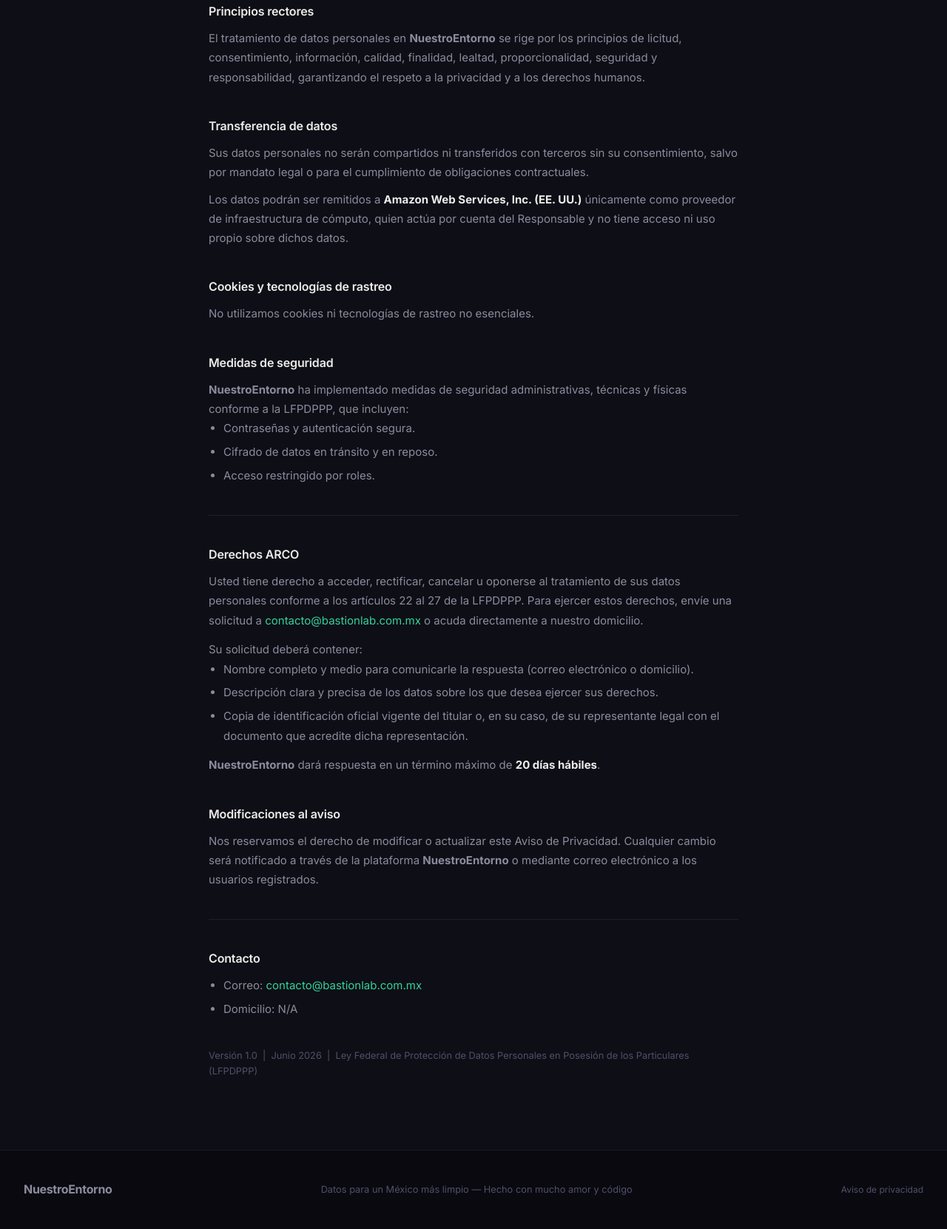
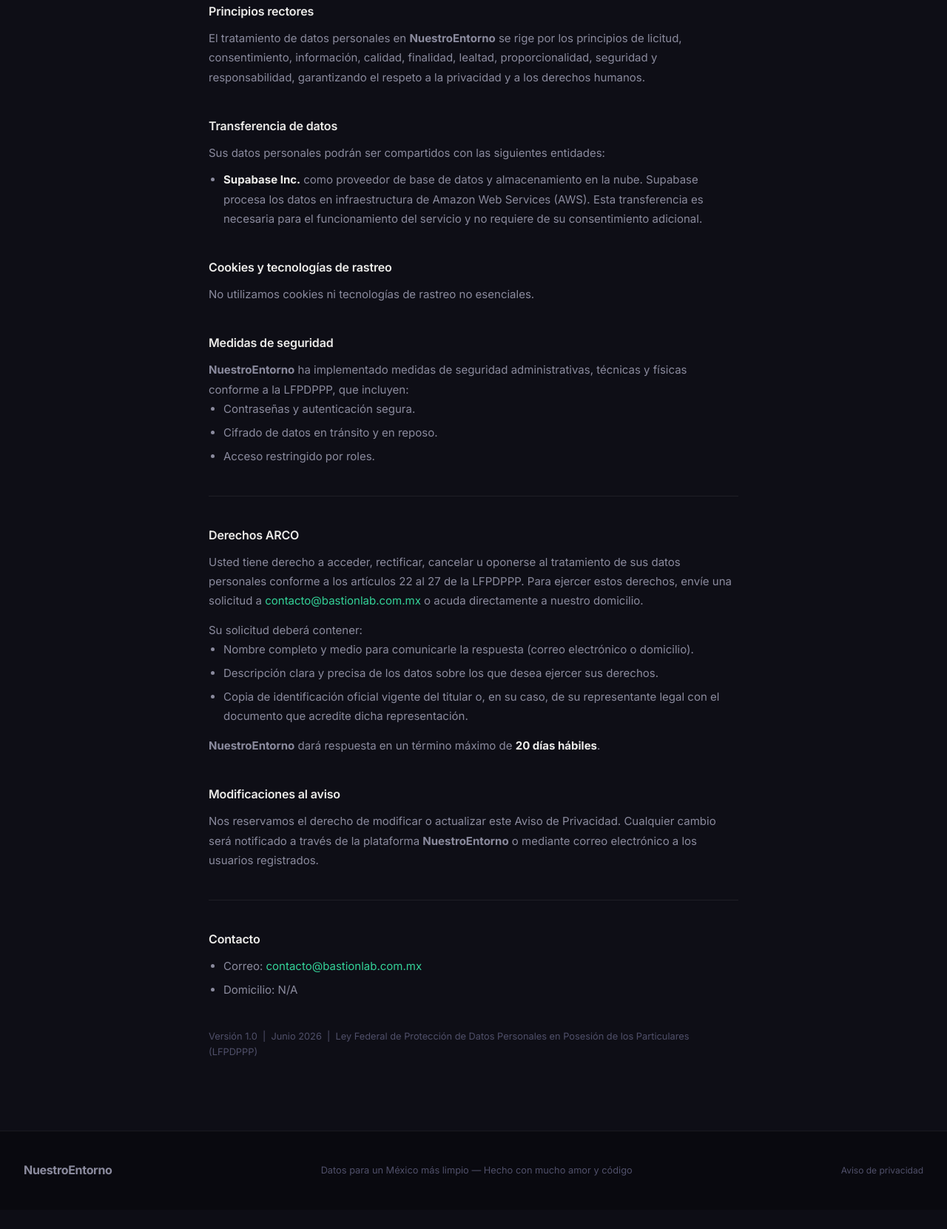
Before and after one commit to th3-butl3r/amixtli-front-end, a Flask app: page /politica_privacidad in a window 1280 px wide. Shown: the part 1060-2721 px from the top of the page at 74% size. After the commit the page ends 2649 px from the top, so only its background shows below. Run offline with Flask 3, Linux system fonts and the light colour scheme; parts of the project's set-up code (start-up, migrations or seed data) failed here and were passed over.

Commit message:
feat: Update privacy doc

```diff
--- a/templates/privacy_policy.html
+++ b/templates/privacy_policy.html
@@ -72,16 +72,17 @@
   <div class="content-block">
     <h2>Transferencia de datos</h2>
     <p>
-      Sus datos personales no serán compartidos ni transferidos con terceros sin su
-      consentimiento, salvo por mandato legal o para el cumplimiento de obligaciones
-      contractuales.
+      Sus datos personales podrán ser compartidos con las siguientes entidades:
     </p>
+    <ul>
+      <li>
     <p style="margin-top: 0.65rem;">
-      Los datos podrán ser remitidos a
-      <strong style="color: var(--text-primary);">Amazon Web Services, Inc. (EE. UU.)</strong>
-      únicamente como proveedor de infraestructura de cómputo, quien actúa por cuenta del
-      Responsable y no tiene acceso ni uso propio sobre dichos datos.
+      <strong style="color: var(--text-primary);">Supabase Inc.</strong>
+      como proveedor de base de datos y almacenamiento en la nube. Supabase procesa los datos en infraestructura de Amazon Web Services
+      (AWS). Esta transferencia es necesaria para el funcionamiento del servicio y no requiere de su consentimiento adicional.
     </p>
+    </li>
+  </ul>
   </div>
 
   <div class="content-block">
```
